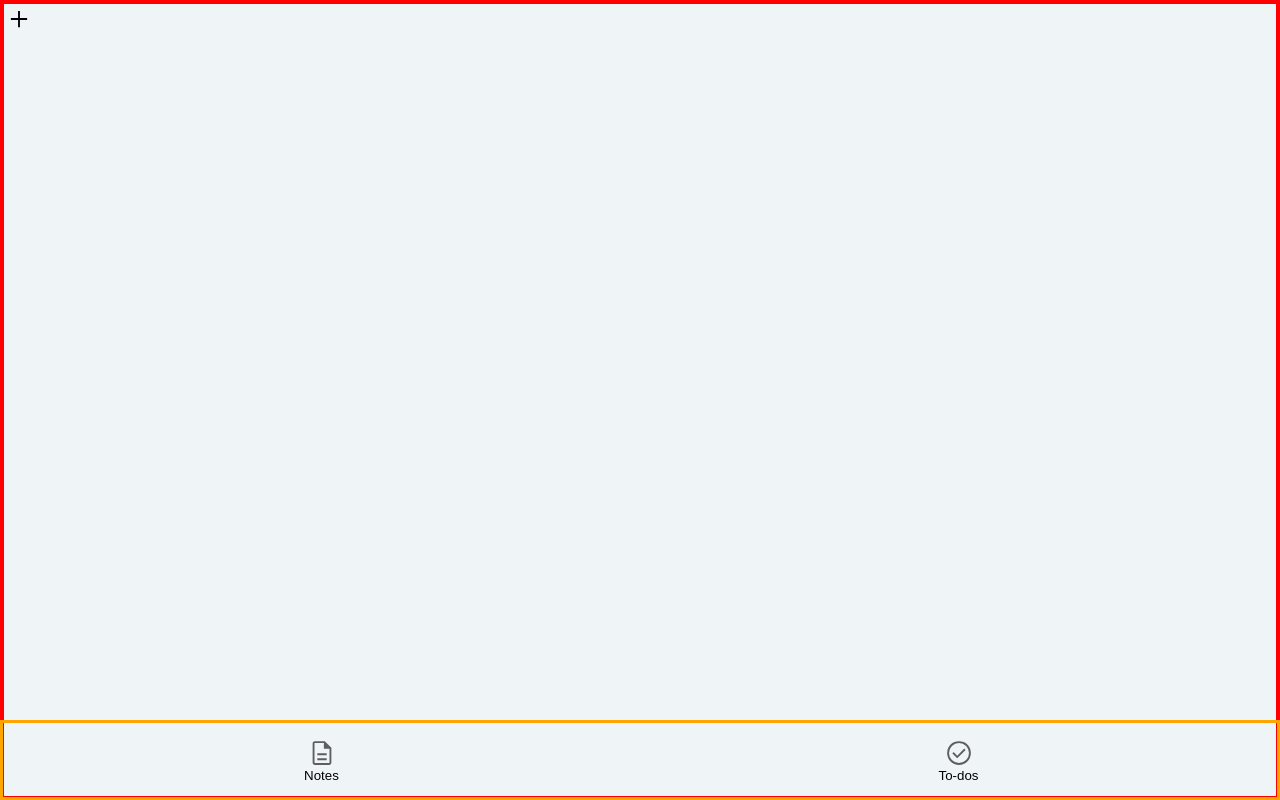
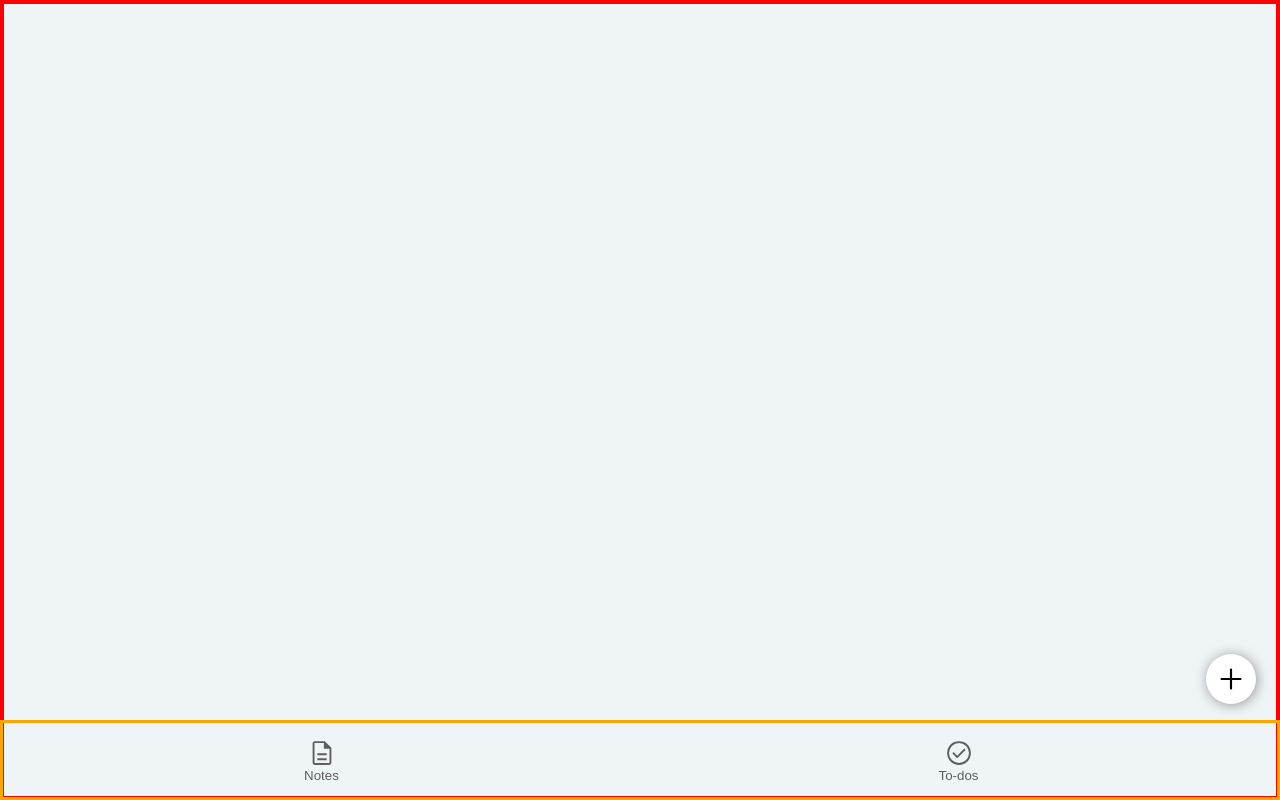
Before and after one commit to Rubinich/notes, a React (Create React App) app: page / in a window 1280 px wide. Built offline with nearby package versions, Linux system fonts and the light colour scheme.

Commit message:
add button styled

```diff
--- a/src/App.css
+++ b/src/App.css
@@ -3,6 +3,7 @@ format pisanja: "--naziv: vrijednost;"
 */
 :root{
   --clr-app: #EFF4F7;
+  --clr-btn: #FFF;
   --clr-clicked-btn: #2B6CFF;
   --clr-fill-btn: #5E5E5E;
 }
--- a/src/layouts/add/add.css
+++ b/src/layouts/add/add.css
@@ -0,0 +1,19 @@
+.add-btn{
+    display: block;
+    position: fixed;
+    right: 1.5em;
+    bottom: 6em;
+    border-radius: 50%;
+    background-color: var(--clr-btn);
+}
+.add-btn button{
+    width: 50px;
+    height: 50px;
+    border-radius: 50%;
+    box-shadow: 1px 1px 15px -3px var(--clr-fill-btn);
+}
+
+.add-btn img{
+    width: 40px;
+    height: 40px;
+}
--- a/src/layouts/add/add.js
+++ b/src/layouts/add/add.js
@@ -1,4 +1,5 @@
 import "./add.css";
+import "./../../App.css";
 import addBtn from "./../../assets/add-icon.svg";
 
 export default function AddNote() {
--- a/src/layouts/navbar/navbar.css
+++ b/src/layouts/navbar/navbar.css
@@ -7,7 +7,7 @@ button{
     background-color: transparent;
 }
 
-img{
+.nav-btn img{
     width: 30px;
     height: 30px;
 }
--- a/src/layouts/navbar/navbar.js
+++ b/src/layouts/navbar/navbar.js
@@ -8,7 +8,7 @@ import toDoFillBtn from "./../../assets/todo-fill.svg"
 
 export default function Navbar() {
     const [isNoteActive, setIsNoteActive] = useState(false);
-    const [textNoteColor, setNoteTextColor] = useState("");
+    const [textNoteColor, setNoteTextColor] = useState("#5E5E5E");
     const isNoteClicked = () => {
         if(isTodoActive){
             isTodoClicked();
@@ -18,7 +18,7 @@ export default function Navbar() {
     };
 
     const [isTodoActive, setIsTodoActive] = useState(false);
-    const [textTodoColor, setTodoTextColor] = useState("");
+    const [textTodoColor, setTodoTextColor] = useState("#5E5E5E");
     const isTodoClicked = () => {
         if(isNoteActive){
             isNoteClicked();
```
Also changed, not shown: src/assets/add-icon.svg.
